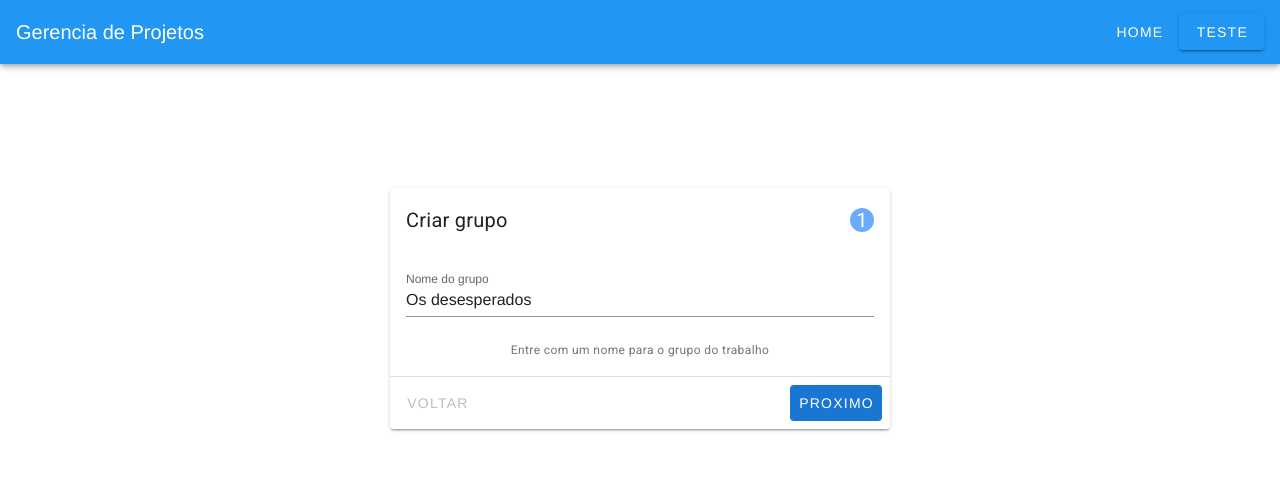
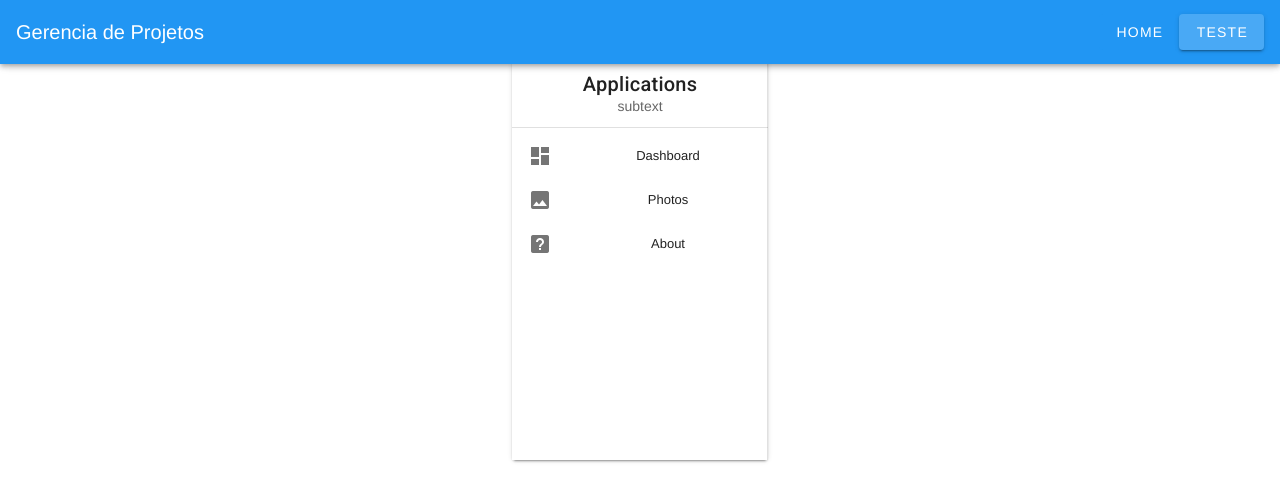
Before and after one commit to AlvaroSReis/frontend_es2, a Vue app: page /#/UserPage in a window 1280 px wide. Before the commit this address led to /#/CreateGroup. Shown: the top 502 px of the page. Built offline with nearby package versions, Linux system fonts and the light colour scheme.

Commit message:
Update UserPage.vue

```diff
--- a/src/components/UserPage.vue
+++ b/src/components/UserPage.vue
@@ -8,7 +8,7 @@
       <v-list-item>
         <v-list-item-content>
           <v-list-item-title class="text-h6">
-            Application
+            Applications
           </v-list-item-title>
           <v-list-item-subtitle>
             subtext
@@ -28,7 +28,7 @@
           link
         >
           <v-list-item-icon>
-            <v-icon>{{ item.icon }}</v-icon>
+            <v-icon to='/' >{{ item.icon }}</v-icon>
           </v-list-item-icon>
 
           <v-list-item-content>
@@ -37,6 +37,7 @@
         </v-list-item>
       </v-list>
     </v-navigation-drawer>
+    <v-card/>
   </v-card>
 </template>
 <script>
```
